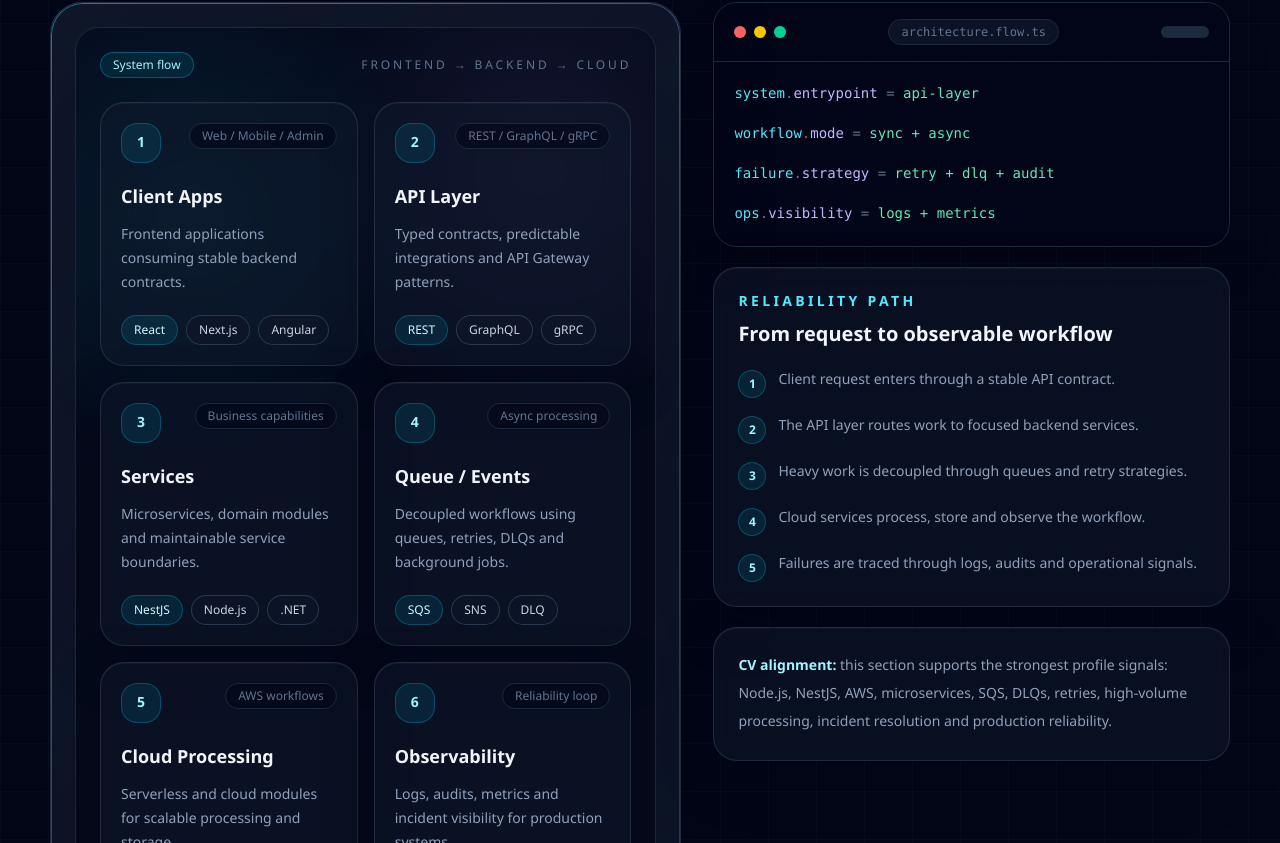
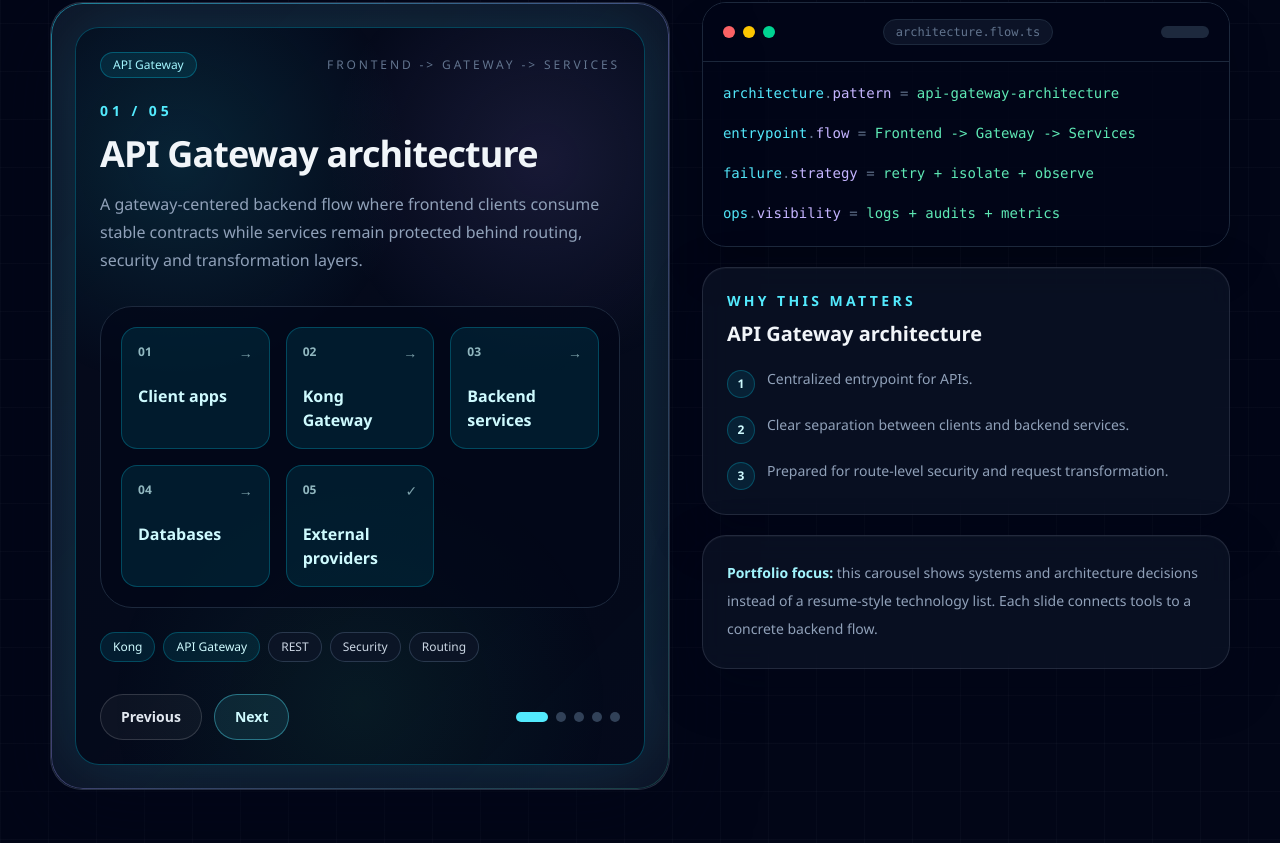
Before and after one commit to giordanap/portfolio, a Next.js app: page / in a window 1280 px wide. Shown: the part 2617-3460 px from the top of the page. Built offline with nearby package versions, Linux system fonts and the light colour scheme.

Commit message:
feat: convert architecture section into carousel
Converted the architecture section into a controlled manual carousel using the architecture content model.

```diff
--- a/src/components/sections/architecture-section.tsx
+++ b/src/components/sections/architecture-section.tsx
@@ -1,116 +1,204 @@
+"use client";
+
+import { useState } from "react";
+
 import { Section } from "@/components/layout/section";
 import { Reveal } from "@/components/motion/reveal";
-import { Stagger, StaggerItem } from "@/components/motion/stagger";
 import { Badge } from "@/components/ui/badge";
 import { BrowserFrame } from "@/components/ui/browser-frame";
 import { GlassCard } from "@/components/ui/glass-card";
 import { TechPill } from "@/components/ui/tech-pill";
+import {
+  architectureCarouselSlides,
+  type ArchitectureCarouselSlide,
+} from "@/data/architecture-carousel";
 
-const architectureLayers = [
+const toneClasses: Record<
+  ArchitectureCarouselSlide["visualTone"],
   {
-    title: "Client Apps",
-    subtitle: "Web / Mobile / Admin",
-    description: "Frontend applications consuming stable backend contracts.",
-    tags: ["React", "Next.js", "Angular"],
+    badge: "cyan" | "emerald" | "violet";
+    accent: string;
+    border: string;
+    node: string;
+    glow: string;
+    text: string;
+  }
+> = {
+  cyan: {
+    badge: "cyan",
+    accent: "text-cyan-300",
+    border: "border-cyan-400/30",
+    node: "border-cyan-400/25 bg-cyan-400/10 text-cyan-100",
+    glow: "shadow-[0_0_70px_rgba(34,211,238,0.16)]",
+    text: "text-cyan-200",
   },
-  {
-    title: "API Layer",
-    subtitle: "REST / GraphQL / gRPC",
-    description: "Typed contracts, predictable integrations and API Gateway patterns.",
-    tags: ["REST", "GraphQL", "gRPC"],
+  emerald: {
+    badge: "emerald",
+    accent: "text-emerald-300",
+    border: "border-emerald-400/30",
+    node: "border-emerald-400/25 bg-emerald-400/10 text-emerald-100",
+    glow: "shadow-[0_0_70px_rgba(52,211,153,0.14)]",
+    text: "text-emerald-200",
   },
-  {
-    title: "Services",
-    subtitle: "Business capabilities",
-    description: "Microservices, domain modules and maintainable service boundaries.",
-    tags: ["NestJS", "Node.js", ".NET"],
+  violet: {
+    badge: "violet",
+    accent: "text-violet-300",
+    border: "border-violet-400/30",
+    node: "border-violet-400/25 bg-violet-400/10 text-violet-100",
+    glow: "shadow-[0_0_70px_rgba(167,139,250,0.14)]",
+    text: "text-violet-200",
   },
-  {
-    title: "Queue / Events",
-    subtitle: "Async processing",
-    description: "Decoupled workflows using queues, retries, DLQs and background jobs.",
-    tags: ["SQS", "SNS", "DLQ"],
-  },
-  {
-    title: "Cloud Processing",
-    subtitle: "AWS workflows",
-    description: "Serverless and cloud modules for scalable processing and storage.",
-    tags: ["Lambda", "S3", "ECS"],
-  },
-  {
-    title: "Observability",
-    subtitle: "Reliability loop",
-    description: "Logs, audits, metrics and incident visibility for production systems.",
-    tags: ["CloudWatch", "Audits", "Alerts"],
-  },
-] as const;
-
-const backendFlowLines = [
-  "Client request enters through a stable API contract.",
-  "The API layer routes work to focused backend services.",
-  "Heavy work is decoupled through queues and retry strategies.",
-  "Cloud services process, store and observe the workflow.",
-  "Failures are traced through logs, audits and operational signals.",
-] as const;
+};
 
 export function ArchitectureSection() {
+  const [activeIndex, setActiveIndex] = useState(0);
+
+  const activeSlide = architectureCarouselSlides[activeIndex];
+  const activeTone = toneClasses[activeSlide.visualTone];
+
+  const goToPreviousSlide = () => {
+    setActiveIndex((currentIndex) =>
+      currentIndex === 0
+        ? architectureCarouselSlides.length - 1
+        : currentIndex - 1,
+    );
+  };
+
+  const goToNextSlide = () => {
+    setActiveIndex((currentIndex) =>
+      currentIndex === architectureCarouselSlides.length - 1
+        ? 0
+        : currentIndex + 1,
+    );
+  };
+
   return (
     <Section
       id="architecture"
-      eyebrow="Architecture showcase"
-      title="Backend systems designed around APIs, async workflows and reliability."
-      description="A visual representation of the kind of systems emphasized in the CV: API-first services, cloud workflows, queues, retries, storage and observability."
+      eyebrow="Architecture carousel"
+      title="Backend architecture patterns shown as controlled system flows."
+      description="Explore the backend systems I work with: API gateways, async processing, gRPC microservices, file pipelines and production reliability loops."
     >
-      <div className="grid gap-8 xl:grid-cols-[1.1fr_0.9fr] xl:items-start">
+      <div className="grid gap-8 xl:grid-cols-[1.08fr_0.92fr] xl:items-start">
         <Reveal direction="up">
           <div className="glass-panel border-gradient overflow-hidden p-5 sm:p-6">
-            <div className="relative rounded-3xl border border-slate-800 bg-slate-950/70 p-5 sm:p-6">
-              <div className="absolute inset-0 rounded-3xl bg-[radial-gradient(circle_at_20%_20%,rgba(34,211,238,0.12),transparent_28%),radial-gradient(circle_at_80%_15%,rgba(167,139,250,0.1),transparent_26%)]" />
+            <div
+              className={`relative overflow-hidden rounded-3xl border ${activeTone.border} bg-slate-950/70 p-5 sm:p-6 ${activeTone.glow}`}
+            >
+              <div className="absolute inset-0 rounded-3xl bg-[radial-gradient(circle_at_18%_18%,rgba(34,211,238,0.13),transparent_30%),radial-gradient(circle_at_82%_18%,rgba(167,139,250,0.12),transparent_28%),radial-gradient(circle_at_50%_92%,rgba(52,211,153,0.08),transparent_34%)]" />
 
               <div className="relative">
                 <div className="mb-6 flex flex-wrap items-center justify-between gap-3">
-                  <Badge variant="cyan">System flow</Badge>
+                  <Badge variant={activeTone.badge}>{activeSlide.eyebrow}</Badge>
+
                   <p className="text-xs uppercase tracking-[0.24em] text-slate-500">
-                    frontend → backend → cloud
+                    {activeSlide.flowLabel}
                   </p>
                 </div>
 
-                <Stagger className="grid gap-4 md:grid-cols-2">
-                  {architectureLayers.map((layer, index) => (
-                    <StaggerItem key={layer.title}>
-                      <GlassCard className="relative h-full p-5 transition duration-300 hover:-translate-y-1 hover:border-cyan-400/35">
-                        <div className="mb-5 flex items-start justify-between gap-4">
-                          <span className="flex h-10 w-10 items-center justify-center rounded-2xl border border-cyan-400/25 bg-cyan-400/10 text-sm font-bold text-cyan-200">
-                            {index + 1}
+                <div aria-live="polite">
+                  <p
+                    className={`mb-3 text-sm font-semibold uppercase tracking-[0.28em] ${activeTone.accent}`}
+                  >
+                    0{activeIndex + 1} / 0{architectureCarouselSlides.length}
+                  </p>
+
+                  <h3 className="max-w-3xl text-3xl font-semibold tracking-tight text-slate-100 sm:text-4xl">
+                    {activeSlide.title}
+                  </h3>
+
+                  <p className="mt-4 max-w-3xl text-sm leading-7 text-slate-400 sm:text-base">
+                    {activeSlide.description}
+                  </p>
+                </div>
+
+                <div className="mt-8 rounded-[2rem] border border-slate-800 bg-slate-950/70 p-5">
+                  <div className="grid gap-4 md:grid-cols-2 xl:grid-cols-3">
+                    {activeSlide.flow.map((step, index) => (
+                      <div
+                        key={step}
+                        className={`relative min-h-28 rounded-2xl border p-4 ${activeTone.node}`}
+                      >
+                        <div className="flex items-start justify-between gap-3">
+                          <span className="text-xs font-bold opacity-70">
+                            0{index + 1}
                           </span>
 
-                          <span className="rounded-full border border-slate-800 bg-slate-950/60 px-3 py-1 text-xs text-slate-500">
-                            {layer.subtitle}
+                          {index < activeSlide.flow.length - 1 ? (
+                            <span
+                              aria-hidden="true"
+                              className="text-sm opacity-60"
+                            >
+                              →
                             </span>
+                          ) : (
+                            <span
+                              aria-hidden="true"
+                              className="text-sm opacity-60"
+                            >
+                              ✓
+                            </span>
+                          )}
                         </div>
 
-                        <h3 className="text-lg font-semibold text-slate-100">
-                          {layer.title}
-                        </h3>
+                        <p className="mt-5 text-base font-semibold leading-6">
+                          {step}
+                        </p>
+                      </div>
+                    ))}
+                  </div>
+                </div>
 
-                        <p className="mt-3 text-sm leading-6 text-slate-400">
-                          {layer.description}
-                        </p>
-
-                        <div className="mt-5 flex flex-wrap gap-2">
-                          {layer.tags.map((tag, tagIndex) => (
+                <div className="mt-6 flex flex-wrap gap-2">
+                  {activeSlide.tags.map((tag, index) => (
                     <TechPill
                       key={tag}
-                              tone={tagIndex === 0 ? "primary" : "secondary"}
+                      tone={index < 2 ? "primary" : "secondary"}
                     >
                       {tag}
                     </TechPill>
                   ))}
                 </div>
-                      </GlassCard>
-                    </StaggerItem>
+
+                <div className="mt-8 flex flex-col gap-4 sm:flex-row sm:items-center sm:justify-between">
+                  <div className="flex gap-3">
+                    <button
+                      type="button"
+                      onClick={goToPreviousSlide}
+                      className="rounded-full border border-white/15 bg-white/[0.04] px-5 py-3 text-sm font-semibold text-slate-200 transition hover:-translate-y-0.5 hover:border-cyan-300/50 hover:text-cyan-100"
+                    >
+                      Previous
+                    </button>
+
+                    <button
+                      type="button"
+                      onClick={goToNextSlide}
+                      className="rounded-full border border-cyan-300/40 bg-cyan-300/10 px-5 py-3 text-sm font-semibold text-cyan-100 transition hover:-translate-y-0.5 hover:border-cyan-200/70 hover:bg-cyan-300/15"
+                    >
+                      Next
+                    </button>
+                  </div>
+
+                  <div
+                    aria-label="Architecture carousel slide selector"
+                    className="flex flex-wrap gap-2"
+                  >
+                    {architectureCarouselSlides.map((slide, index) => (
+                      <button
+                        key={slide.id}
+                        type="button"
+                        onClick={() => setActiveIndex(index)}
+                        aria-label={`Show ${slide.title}`}
+                        aria-current={activeIndex === index ? "true" : undefined}
+                        className={`h-2.5 rounded-full transition ${
+                          activeIndex === index
+                            ? "w-8 bg-cyan-300"
+                            : "w-2.5 bg-slate-700 hover:bg-slate-500"
+                        }`}
+                      />
                     ))}
-                </Stagger>
+                  </div>
+                </div>
               </div>
             </div>
           </div>
@@ -121,32 +209,34 @@ export function ArchitectureSection() {
             <BrowserFrame title="architecture.flow.ts">
               <div className="space-y-4 p-5 font-mono text-sm leading-6 text-slate-300">
                 <p>
-                  <span className="text-cyan-300">system</span>
+                  <span className="text-cyan-300">architecture</span>
                   <span className="text-slate-500">.</span>
-                  <span className="text-violet-300">entrypoint</span>
+                  <span className="text-violet-300">pattern</span>
                   <span className="text-slate-500"> = </span>
-                  <span className="text-emerald-300">api-layer</span>
+                  <span className="text-emerald-300">{activeSlide.id}</span>
                 </p>
                 <p>
-                  <span className="text-cyan-300">workflow</span>
+                  <span className="text-cyan-300">entrypoint</span>
                   <span className="text-slate-500">.</span>
-                  <span className="text-violet-300">mode</span>
+                  <span className="text-violet-300">flow</span>
                   <span className="text-slate-500"> = </span>
-                  <span className="text-emerald-300">sync + async</span>
+                  <span className="text-emerald-300">
+                    {activeSlide.flowLabel}
+                  </span>
                 </p>
                 <p>
                   <span className="text-cyan-300">failure</span>
                   <span className="text-slate-500">.</span>
                   <span className="text-violet-300">strategy</span>
                   <span className="text-slate-500"> = </span>
-                  <span className="text-emerald-300">retry + dlq + audit</span>
+                  <span className="text-emerald-300">retry + isolate + observe</span>
                 </p>
                 <p>
                   <span className="text-cyan-300">ops</span>
                   <span className="text-slate-500">.</span>
                   <span className="text-violet-300">visibility</span>
                   <span className="text-slate-500"> = </span>
-                  <span className="text-emerald-300">logs + metrics</span>
+                  <span className="text-emerald-300">logs + audits + metrics</span>
                 </p>
               </div>
             </BrowserFrame>
@@ -154,37 +244,44 @@ export function ArchitectureSection() {
 
           <Reveal direction="left" delay={0.16}>
             <GlassCard className="p-6">
-              <div className="mb-5 flex items-center justify-between gap-4">
-                <div>
-                  <p className="text-sm font-semibold uppercase tracking-[0.24em] text-cyan-300">
-                    Reliability path
+              <div className="mb-5">
+                <p
+                  className={`text-sm font-semibold uppercase tracking-[0.24em] ${activeTone.accent}`}
+                >
+                  Why this matters
                 </p>
                 <h3 className="mt-2 text-xl font-semibold text-slate-100">
-                    From request to observable workflow
+                  {activeSlide.title}
                 </h3>
               </div>
-              </div>
 
-              <ol className="space-y-4">
-                {backendFlowLines.map((line, index) => (
-                  <li key={line} className="flex gap-3 text-sm leading-6 text-slate-400">
-                    <span className="mt-0.5 flex h-7 w-7 shrink-0 items-center justify-center rounded-full border border-cyan-400/25 bg-cyan-400/10 text-xs font-bold text-cyan-200">
+              <ul className="space-y-4">
+                {activeSlide.highlights.map((highlight, index) => (
+                  <li
+                    key={highlight}
+                    className="flex gap-3 text-sm leading-6 text-slate-400"
+                  >
+                    <span
+                      className={`mt-0.5 flex h-7 w-7 shrink-0 items-center justify-center rounded-full border text-xs font-bold ${activeTone.node}`}
+                    >
                       {index + 1}
                     </span>
-                    <span>{line}</span>
+                    <span>{highlight}</span>
                   </li>
                 ))}
-              </ol>
+              </ul>
             </GlassCard>
           </Reveal>
 
           <Reveal direction="left" delay={0.24}>
             <GlassCard className="p-6">
               <p className="text-sm leading-7 text-slate-400">
-                <span className="font-semibold text-cyan-200">CV alignment:</span>{" "}
-                this section supports the strongest profile signals: Node.js,
-                NestJS, AWS, microservices, SQS, DLQs, retries, high-volume
-                processing, incident resolution and production reliability.
+                <span className={`font-semibold ${activeTone.text}`}>
+                  Portfolio focus:
+                </span>{" "}
+                this carousel shows systems and architecture decisions instead
+                of a resume-style technology list. Each slide connects tools to
+                a concrete backend flow.
               </p>
             </GlassCard>
           </Reveal>
```
Lines whose indentation alone changed are shown as unchanged.
